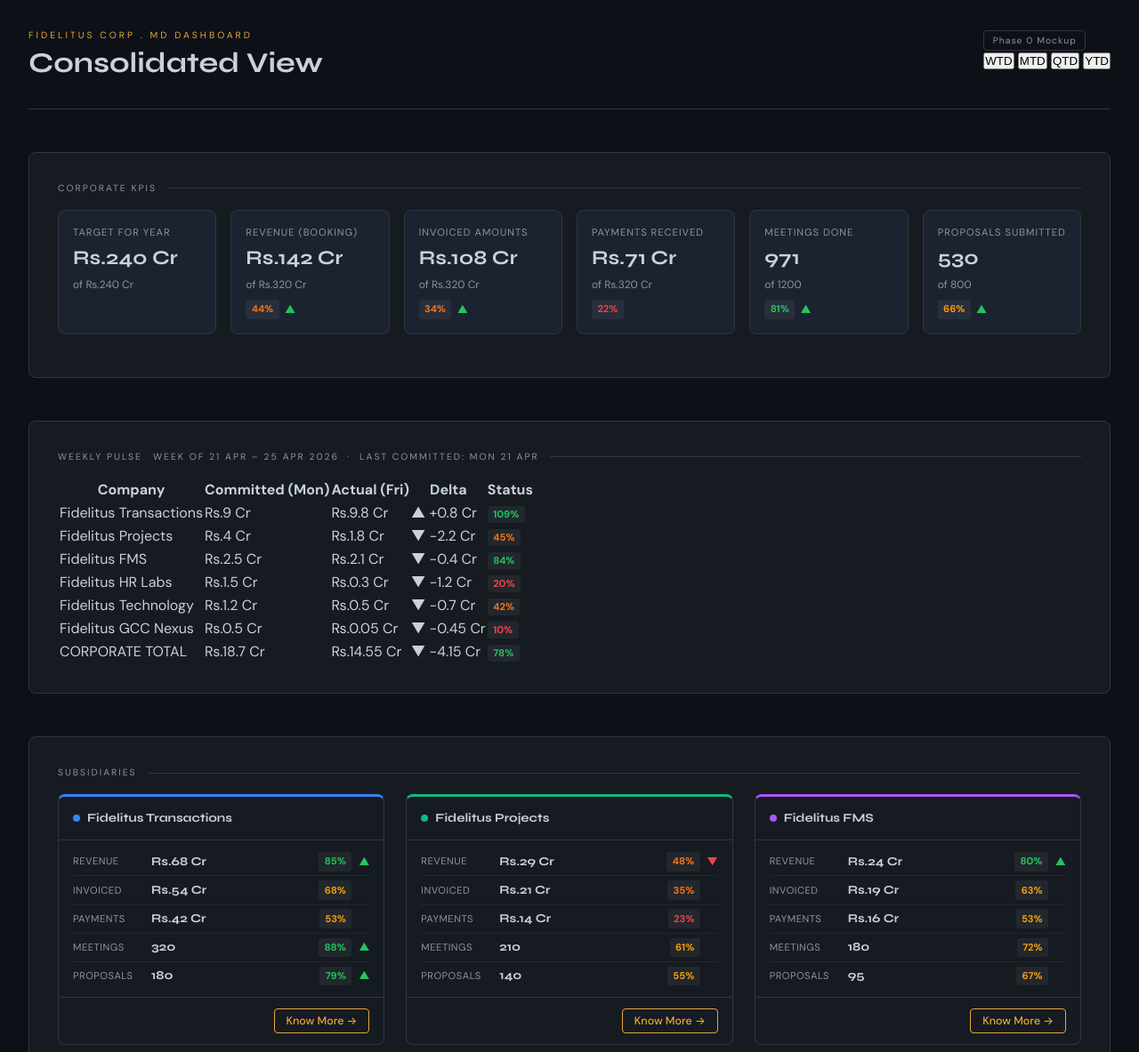
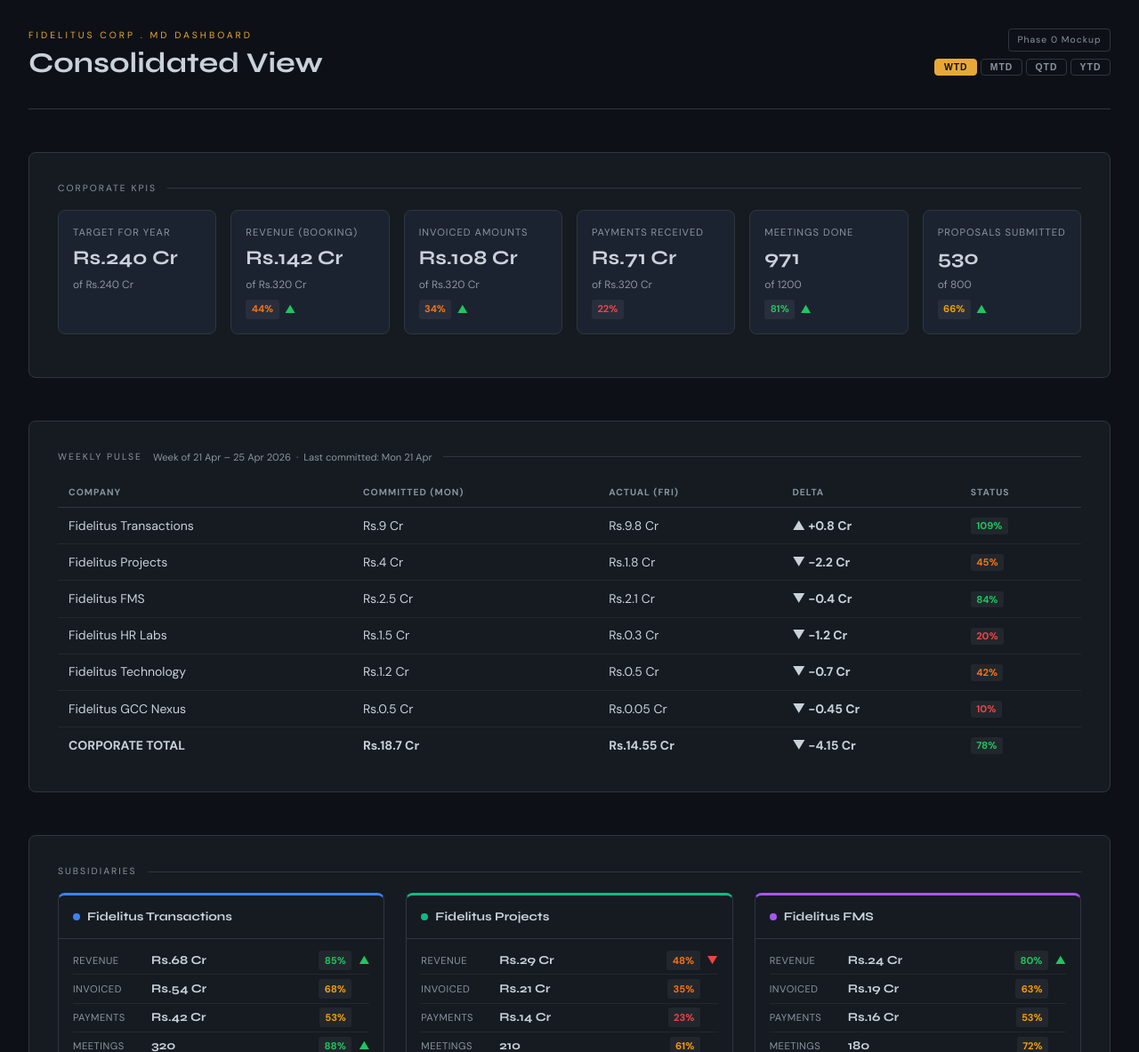
Before and after one commit to katharguppe/mddb, a FastAPI app: page / in a window 1280 px wide. Shown: the top 1183 px of the page at 89% size. Run offline with FastAPI, Linux system fonts and the light colour scheme.

Commit message:
[TASK-006] feat: add time-filter and weekly pulse table CSS

```diff
--- a/app/static/style.css
+++ b/app/static/style.css
@@ -841,3 +841,93 @@ p {
     background: var(--color-border);
     margin: 0.75rem 0 0;
 }
+
+/* ── Header right column (phase badge + time-filter) ── */
+.header-right {
+    display: flex;
+    flex-direction: column;
+    align-items: flex-end;
+    gap: 0.5rem;
+}
+
+/* ── Time-filter pill strip ── */
+.time-filter {
+    display: flex;
+    gap: 0.25rem;
+}
+
+.tf-pill {
+    font-size: 0.65rem;
+    font-weight: 700;
+    letter-spacing: 1px;
+    padding: 0.2rem 0.6rem;
+    border-radius: 4px;
+    border: 1px solid var(--color-border);
+    background: transparent;
+    color: var(--color-text-secondary);
+    cursor: pointer;
+    transition: background 0.15s, color 0.15s, border-color 0.15s;
+}
+
+.tf-pill.active,
+.tf-pill:hover {
+    background: var(--color-accent);
+    color: #0d1117;
+    border-color: var(--color-accent);
+}
+
+/* ── Weekly Pulse section visibility ── */
+.weekly-pulse-section.hidden {
+    display: none;
+}
+
+/* ── Pulse section meta text (week / committed date) ── */
+.pulse-week-meta {
+    font-size: 0.7rem;
+    color: var(--color-text-secondary);
+    letter-spacing: 0;
+    text-transform: none;
+    font-weight: 400;
+}
+
+/* ── Pulse comparison table ── */
+.pulse-table {
+    width: 100%;
+    border-collapse: collapse;
+    font-size: 0.875rem;
+}
+
+.pulse-table th {
+    text-align: left;
+    font-size: 0.65rem;
+    letter-spacing: 1px;
+    text-transform: uppercase;
+    color: var(--color-text-secondary);
+    padding: 0.5rem 0.75rem;
+    border-bottom: 1px solid var(--color-border);
+}
+
+.pulse-table td {
+    padding: 0.6rem 0.75rem;
+    border-bottom: 1px solid rgba(48, 54, 61, 0.5);
+    color: var(--color-text-primary);
+}
+
+.pulse-row--clickable {
+    cursor: pointer;
+    transition: background 0.15s;
+}
+
+.pulse-row--clickable:hover {
+    background: rgba(255, 255, 255, 0.03);
+}
+
+.pulse-delta--pos { color: var(--color-green); font-weight: 600; }
+.pulse-delta--neg { color: var(--color-red);   font-weight: 600; }
+
+.pulse-total-row td {
+    font-weight: 700;
+    border-top: 1px solid var(--color-border);
+    border-bottom: none;
+    color: var(--color-text-primary);
+}
```
